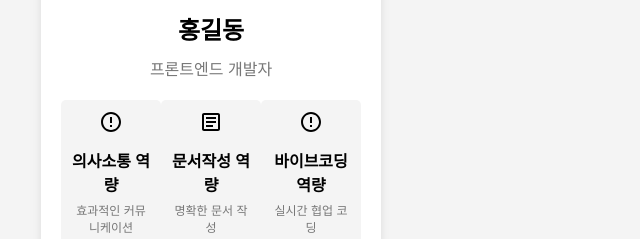
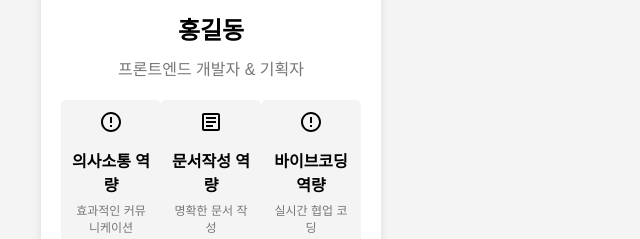
Before and after one commit to mansuk12/myfirstvibe, a plain HTML site: page index.html in a window 1280 px wide. Shown: the part 275-514 px from the top of the page, 429-1069 px from the left. Drawn offline with Linux system fonts and the light colour scheme.

Commit message:
프로필 수정

```diff
--- a/index.html
+++ b/index.html
@@ -11,7 +11,7 @@
     <div class="card">
         <img src="https://search.pstatic.net/common/?src=http%3A%2F%2Fblogfiles.naver.net%2FMjAyNDEyMTBfMTI1%2FMDAxNzMzODEyMzk2MDE0.qtv8ZTaaARIjEGPjh1JzpIbdZHgyHi1Ig2VkWCdG1PQg.p1696UcByJPSWWrPIsuxCu5ObdEP0lQnLlQq1we-590g.PNG&type=sc960_832" alt="프로필 사진">
         <h1>홍길동</h1>
-        <p>프론트엔드 개발자</p>
+        <p>프론트엔드 개발자 & 기획자</p>
         <div class="skills">
             <div class="skill-card">
                 <svg width="24" height="24" viewBox="0 0 24 24" fill="none" xmlns="http://www.w3.org/2000/svg">
```
